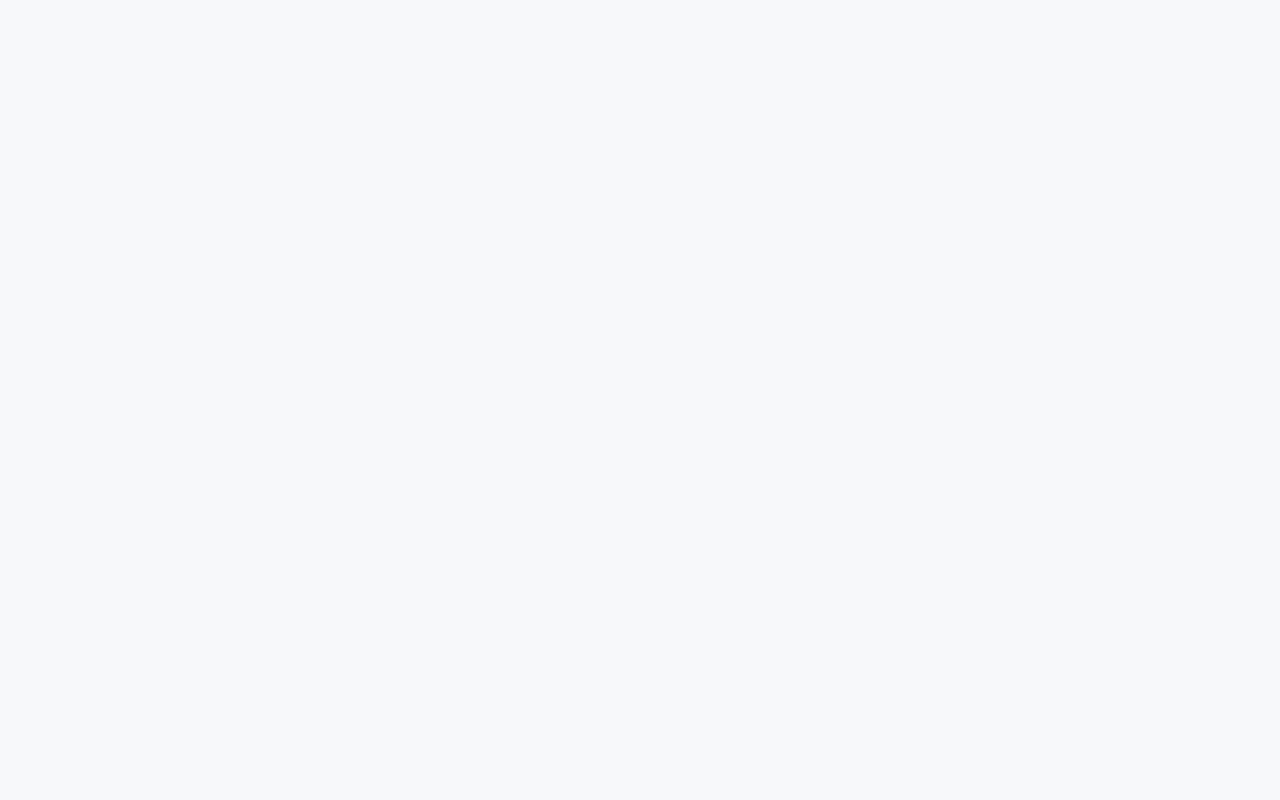
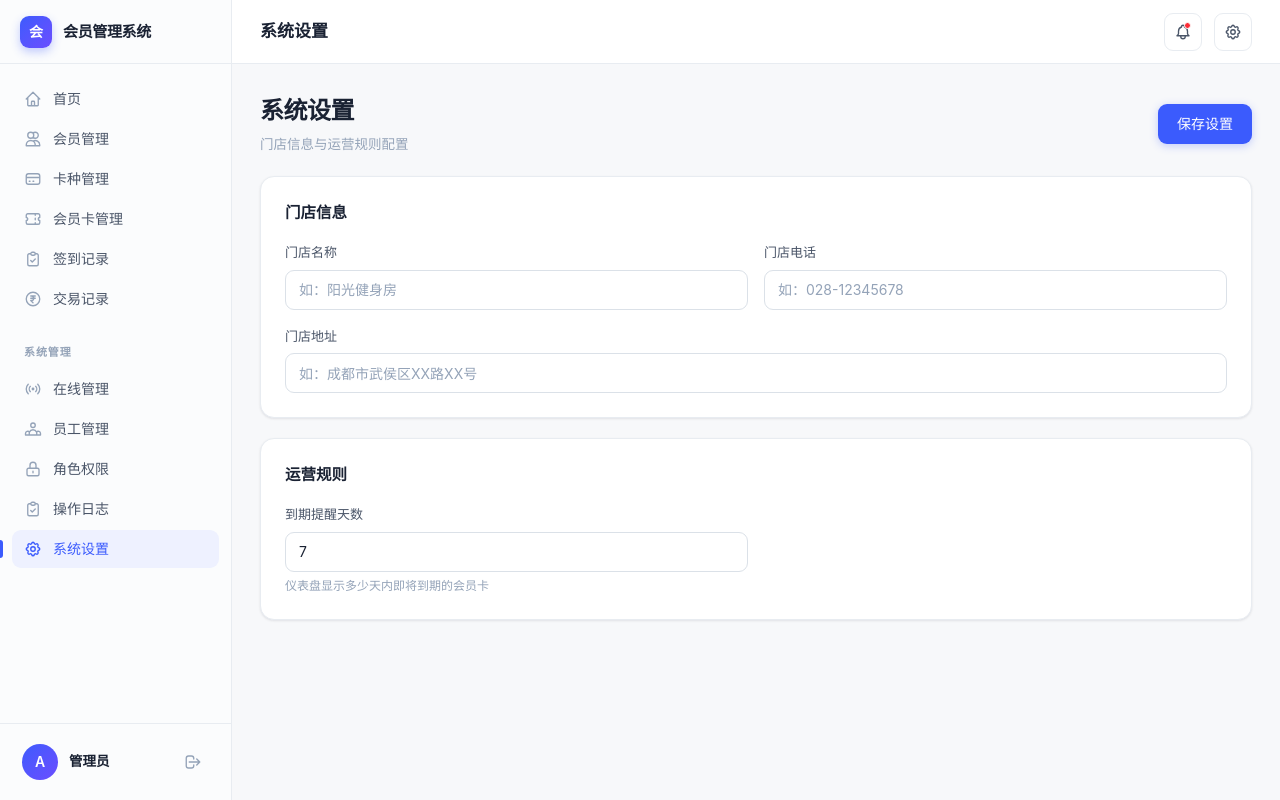
Before and after one commit to github-tony-huang/vipmanage-frontend, a React (Vite) app: page /admin/settings in a window 1280 px wide. Before the commit this address had no page. Built offline with nearby package versions, Linux system fonts and the light colour scheme; no server answers; sample sign-in values are in the browser's storage.

Commit message:
功能新增： 1、会员生日录入 2、今日新增会员 3、消费扣款 4、退款操作 5、系统设置

```diff
--- a/src/App.tsx
+++ b/src/App.tsx
@@ -13,6 +13,7 @@ import OnlineList from './pages/Admin/OnlineList';
 import RoleList from './pages/Admin/RoleList';
 import StaffList from './pages/Admin/StaffList';
 import OperationLogList from './pages/Admin/OperationLogList';
+import SystemSettings from './pages/Admin/SystemSettings';
 
 // 受保护的路由组件
 const ProtectedRoute = ({ children }: { children: React.ReactNode }) => {
@@ -48,6 +49,7 @@ function App() {
           <Route path="admin/staff" element={<StaffList />} />
           <Route path="admin/roles" element={<RoleList />} />
           <Route path="admin/logs" element={<OperationLogList />} />
+          <Route path="admin/settings" element={<SystemSettings />} />
         </Route>
       </Routes>
     </BrowserRouter>
--- /dev/null
+++ b/src/api/setting.ts
@@ -0,0 +1,10 @@
+import request from './request';
+import type { ApiResponse } from '../types';
+
+export const getSettings = () => {
+  return request.get<ApiResponse<Record<string, string>>>('/settings');
+};
+
+export const updateSettings = (data: Record<string, string>) => {
+  return request.put<ApiResponse<any>>('/settings', data);
+};
--- a/src/components/Layout.tsx
+++ b/src/components/Layout.tsx
@@ -64,6 +64,11 @@ const adminMenuItems: MenuItem[] = [
       <svg {...iconProps} width="18" height="18"><path strokeLinecap="round" strokeLinejoin="round" d="M9 5H7a2 2 0 00-2 2v12a2 2 0 002 2h10a2 2 0 002-2V7a2 2 0 00-2-2h-2M9 5a2 2 0 002 2h2a2 2 0 002-2M9 5a2 2 0 012-2h2a2 2 0 012 2m-6 9l2 2 4-4"/></svg>
     ),
   },
+  {
+    path: '/admin/settings', label: '系统设置', icon: (
+      <svg {...iconProps} width="18" height="18"><path strokeLinecap="round" strokeLinejoin="round" d="M10.325 4.317c.426-1.756 2.924-1.756 3.35 0a1.724 1.724 0 002.573 1.066c1.543-.94 3.31.826 2.37 2.37a1.724 1.724 0 001.065 2.572c1.756.426 1.756 2.924 0 3.35a1.724 1.724 0 00-1.066 2.573c.94 1.543-.826 3.31-2.37 2.37a1.724 1.724 0 00-2.572 1.065c-.426 1.756-2.924 1.756-3.35 0a1.724 1.724 0 00-2.573-1.066c-1.543.94-3.31-.826-2.37-2.37a1.724 1.724 0 00-1.065-2.572c-1.756-.426-1.756-2.924 0-3.35a1.724 1.724 0 001.066-2.573c-.94-1.543.826-3.31 2.37-2.37.996.608 2.296.07 2.572-1.065z" /><path strokeLinecap="round" strokeLinejoin="round" d="M15 12a3 3 0 11-6 0 3 3 0 016 0z" /></svg>
+    ),
+  },
 ];
 
 // 页面标题映射
@@ -78,6 +83,7 @@ const pageTitles: Record<string, string> = {
   '/admin/staff': '员工管理',
   '/admin/roles': '角色权限',
   '/admin/logs': '操作日志',
+  '/admin/settings': '系统设置',
 };
 
 export default function Layout() {
--- /dev/null
+++ b/src/pages/Admin/SystemSettings.tsx
@@ -0,0 +1,83 @@
+import { useState, useEffect } from 'react';
+import { getSettings, updateSettings } from '../../api/setting';
+
+export default function SystemSettings() {
+  const [settings, setSettings] = useState<Record<string, string>>({});
+  const [loading, setLoading] = useState(true);
+  const [saving, setSaving] = useState(false);
+
+  useEffect(() => {
+    fetchSettings();
+  }, []);
+
+  const fetchSettings = async () => {
+    setLoading(true);
+    try {
+      const resp = await getSettings();
+      setSettings(resp.data.data || {});
+    } catch (err) {
+      console.error('获取配置失败', err);
+    } finally {
+      setLoading(false);
+    }
+  };
+
+  const handleSave = async () => {
+    setSaving(true);
+    try {
+      await updateSettings(settings);
+      alert('保存成功');
+    } catch (err: any) {
+      alert(err.message || '保存失败');
+    } finally {
+      setSaving(false);
+    }
+  };
+
+  if (loading) return <div className="card p-8 text-center text-gray-400">加载中...</div>;
+
+  return (
+    <div className="space-y-5">
+      <div className="flex items-center justify-between">
+        <div>
+          <h1 className="page-title">系统设置</h1>
+          <p className="page-desc">门店信息与运营规则配置</p>
+        </div>
+        <button onClick={handleSave} disabled={saving} className="btn btn-primary">
+          {saving ? '保存中...' : '保存设置'}
+        </button>
+      </div>
+
+      {/* 门店信息 */}
+      <div className="card p-6">
+        <h2 className="text-[15.5px] font-semibold text-[#1a2233] dark:text-white mb-4">门店信息</h2>
+        <div className="grid grid-cols-1 md:grid-cols-2 gap-4">
+          <div>
+            <label className="label">门店名称</label>
+            <input type="text" value={settings.store_name || ''} onChange={(e) => setSettings({ ...settings, store_name: e.target.value })} className="input" placeholder="如：阳光健身房" />
+          </div>
+          <div>
+            <label className="label">门店电话</label>
+            <input type="text" value={settings.store_phone || ''} onChange={(e) => setSettings({ ...settings, store_phone: e.target.value })} className="input" placeholder="如：028-12345678" />
+          </div>
+          <div className="md:col-span-2">
+            <label className="label">门店地址</label>
+            <input type="text" value={settings.store_address || ''} onChange={(e) => setSettings({ ...settings, store_address: e.target.value })} className="input" placeholder="如：成都市武侯区XX路XX号" />
+          </div>
+        </div>
+      </div>
+
+      {/* 运营规则 */}
+      <div className="card p-6">
+        <h2 className="text-[15.5px] font-semibold text-[#1a2233] dark:text-white mb-4">运营规则</h2>
+        <div className="grid grid-cols-1 md:grid-cols-2 gap-4">
+          <div>
+            <label className="label">到期提醒天数</label>
+            <input type="number" value={settings.expire_remind_days || '7'} onChange={(e) => setSettings({ ...settings, expire_remind_days: e.target.value })} className="input" placeholder="7" />
+            <p className="text-[12px] text-[#94a3b8] mt-1">仪表盘显示多少天内即将到期的会员卡</p>
+          </div>
+        </div>
+      </div>
+    </div>
+  );
+}
--- a/src/pages/Dashboard.tsx
+++ b/src/pages/Dashboard.tsx
@@ -12,6 +12,9 @@ const statCards = [
   )},
   { key: 'expiring_soon', label: '即将到期', iconBg: '#f59e0b', icon: (
     <svg width="19" height="19" fill="none" stroke="currentColor" strokeWidth={2} viewBox="0 0 24 24"><path strokeLinecap="round" strokeLinejoin="round" d="M12 8v4l3 3m6-3a9 9 0 11-18 0 9 9 0 0118 0z" /></svg>
+  )},
+  { key: 'today_new_members', label: '今日新增', iconBg: '#3b82f6', icon: (
+    <svg width="19" height="19" fill="none" stroke="currentColor" strokeWidth={2} viewBox="0 0 24 24"><path strokeLinecap="round" strokeLinejoin="round" d="M18 9v3m0 0v3m0-3h3m-3 0h-3m-2-5a4 4 0 11-8 0 4 4 0 018 0zM3 20a6 6 0 0112 0v1H3v-1z" /></svg>
   )},
   { key: 'total_members', label: '总会员数', iconBg: '#8b5cf6', icon: (
     <svg width="19" height="19" fill="none" stroke="currentColor" strokeWidth={2} viewBox="0 0 24 24"><path strokeLinecap="round" strokeLinejoin="round" d="M17 20h5v-2a3 3 0 00-5.356-1.857M17 20H7m10 0v-2c0-.656-.126-1.283-.356-1.857M7 20H2v-2a3 3 0 015.356-1.857M7 20v-2c0-.656.126-1.283.356-1.857m0 0a5.002 5.002 0 019.288 0M15 7a3 3 0 11-6 0 3 3 0 016 0z" /></svg>
--- a/src/pages/Transaction/List.tsx
+++ b/src/pages/Transaction/List.tsx
@@ -1,8 +1,16 @@
 import { useState, useEffect } from 'react';
-import { getTransactionList, recharge } from '../../api/transaction';
+import { getTransactionList, recharge, consume, refund } from '../../api/transaction';
 import { exportTransactions } from '../../api/export';
 import type { Transaction, TransactionQuery } from '../../types';
 import { formatTime } from '../../utils/format';
+
+type ModalType = 'recharge' | 'consume' | 'refund';
+
+const modalConfig: Record<ModalType, { title: string; label: string; btn: string; btnCls: string }> = {
+  recharge: { title: '会员充值', label: '充值金额（元）', btn: '确认充值', btnCls: 'btn btn-success' },
+  consume: { title: '消费扣款', label: '消费金额（元）', btn: '确认消费', btnCls: 'btn btn-primary' },
+  refund: { title: '退款', label: '退款金额（元）', btn: '确认退款', btnCls: 'btn btn-warning' },
+};
 
 export default function TransactionList() {
   const [transactions, setTransactions] = useState<Transaction[]>([]);
@@ -10,8 +18,9 @@ export default function TransactionList() {
   const [page, setPage] = useState(1);
   const [pageSize] = useState(20);
   const [loading, setLoading] = useState(false);
-  const [showRechargeModal, setShowRechargeModal] = useState(false);
-  const [rechargeData, setRechargeData] = useState({ member_id: 0, amount: 0, remark: '' });
+  const [showModal, setShowModal] = useState(false);
+  const [modalType, setModalType] = useState<ModalType>('recharge');
+  const [modalData, setModalData] = useState({ member_id: 0, amount: 0, remark: '' });
   const [exporting, setExporting] = useState(false);
   const [txType, setTxType] = useState<number | ''>('');
   const [startDate, setStartDate] = useState('');
@@ -38,14 +47,21 @@ export default function TransactionList() {
     }
   };
 
-  const handleRecharge = async () => {
+  const openModal = (type: ModalType) => {
+    setModalType(type);
+    setModalData({ member_id: 0, amount: 0, remark: '' });
+    setShowModal(true);
+  };
+
+  const handleSubmit = async () => {
     try {
-      await recharge(rechargeData);
-      setShowRechargeModal(false);
-      setRechargeData({ member_id: 0, amount: 0, remark: '' });
+      if (modalType === 'recharge') await recharge(modalData);
+      else if (modalType === 'consume') await consume(modalData);
+      else await refund(modalData);
+      setShowModal(false);
       fetchTransactions();
     } catch (err: any) {
-      alert(err.message || '充值失败');
+      alert(err.message || '操作失败');
     }
   };
 
@@ -70,6 +86,8 @@ export default function TransactionList() {
     return <span className={item.cls}><span className="dot"></span>{item.text}</span>;
   };
 
+  const cfg = modalConfig[modalType];
+
   return (
     <div className="space-y-5">
       {/* 页头 */}
@@ -83,7 +101,15 @@ export default function TransactionList() {
             <svg className="w-4 h-4" fill="none" stroke="currentColor" strokeWidth={2} viewBox="0 0 24 24"><path strokeLinecap="round" strokeLinejoin="round" d="M4 16v1a3 3 0 003 3h10a3 3 0 003-3v-1m-4-4l-4 4m0 0l-4-4m4 4V4" /></svg>
             {exporting ? '导出中...' : '导出'}
           </button>
-          <button onClick={() => setShowRechargeModal(true)} className="btn btn-success">
+          <button onClick={() => openModal('consume')} className="btn btn-primary">
+            <svg className="w-4 h-4" fill="none" stroke="currentColor" strokeWidth={2} viewBox="0 0 24 24"><path strokeLinecap="round" strokeLinejoin="round" d="M20 12H4" /></svg>
+            消费
+          </button>
+          <button onClick={() => openModal('refund')} className="btn btn-secondary">
+            <svg className="w-4 h-4" fill="none" stroke="currentColor" strokeWidth={2} viewBox="0 0 24 24"><path strokeLinecap="round" strokeLinejoin="round" d="M3 10h18M7 15h1m4 0h1m-7 4h12a3 3 0 003-3V8a3 3 0 00-3-3H6a3 3 0 00-3 3v8a3 3 0 003 3z" /></svg>
+            退款
+          </button>
+          <button onClick={() => openModal('recharge')} className="btn btn-success">
             <svg className="w-4 h-4" fill="none" stroke="currentColor" strokeWidth={2} viewBox="0 0 24 24"><path strokeLinecap="round" strokeLinejoin="round" d="M12 4v16m8-8H4" /></svg>
             充值
           </button>
@@ -92,7 +118,6 @@ export default function TransactionList() {
 
       {/* 交易列表 */}
       <div className="card overflow-hidden">
-        {/* 筛选栏 */}
         <div className="px-6 py-4 border-b border-[#e8ecf1] dark:border-gray-700/60 flex items-center gap-3 flex-wrap">
           <select value={txType} onChange={(e) => { setTxType(e.target.value === '' ? '' : Number(e.target.value)); setPage(1); }} className="input !h-9 !w-auto text-[13px]">
             <option value="">全部类型</option>
@@ -156,28 +181,28 @@ export default function TransactionList() {
         )}
       </div>
 
-      {/* 充值弹窗 */}
-      {showRechargeModal && (
-        <div className="modal-mask" onClick={() => setShowRechargeModal(false)}>
+      {/* 通用弹窗：充值/消费/退款 */}
+      {showModal && (
+        <div className="modal-mask" onClick={() => setShowModal(false)}>
           <div className="modal-card" onClick={(e) => e.stopPropagation()}>
-            <h2 className="text-lg font-semibold text-[#1a2233] dark:text-white mb-5">会员充值</h2>
+            <h2 className="text-lg font-semibold text-[#1a2233] dark:text-white mb-5">{cfg.title}</h2>
             <div className="space-y-4">
               <div>
                 <label className="label">会员 ID <span className="text-red-500">*</span></label>
-                <input type="number" value={rechargeData.member_id || ''} onChange={(e) => setRechargeData({ ...rechargeData, member_id: Number(e.target.value) })} className="input" placeholder="请输入会员 ID" />
+                <input type="number" value={modalData.member_id || ''} onChange={(e) => setModalData({ ...modalData, member_id: Number(e.target.value) })} className="input" placeholder="请输入会员 ID" />
               </div>
               <div>
-                <label className="label">充值金额（元） <span className="text-red-500">*</span></label>
-                <input type="number" step="0.01" value={rechargeData.amount || ''} onChange={(e) => setRechargeData({ ...rechargeData, amount: Number(e.target.value) })} className="input" placeholder="0.00" />
+                <label className="label">{cfg.label} <span className="text-red-500">*</span></label>
+                <input type="number" step="0.01" value={modalData.amount || ''} onChange={(e) => setModalData({ ...modalData, amount: Number(e.target.value) })} className="input" placeholder="0.00" />
               </div>
               <div>
                 <label className="label">备注</label>
-                <input type="text" value={rechargeData.remark} onChange={(e) => setRechargeData({ ...rechargeData, remark: e.target.value })} className="input" placeholder="选填" />
+                <input type="text" value={modalData.remark} onChange={(e) => setModalData({ ...modalData, remark: e.target.value })} className="input" placeholder="选填" />
               </div>
             </div>
             <div className="flex justify-end gap-3 mt-6">
-              <button onClick={() => setShowRechargeModal(false)} className="btn btn-secondary">取消</button>
-              <button onClick={handleRecharge} className="btn btn-success">确认充值</button>
+              <button onClick={() => setShowModal(false)} className="btn btn-secondary">取消</button>
+              <button onClick={handleSubmit} className={cfg.btnCls}>{cfg.btn}</button>
             </div>
           </div>
         </div>
```
Also changed, not shown: src/api/transaction.ts (+24 -0 lines), src/pages/Member/Detail.tsx (+10 -1 lines), src/pages/Member/List.tsx (+11 -2 lines).
